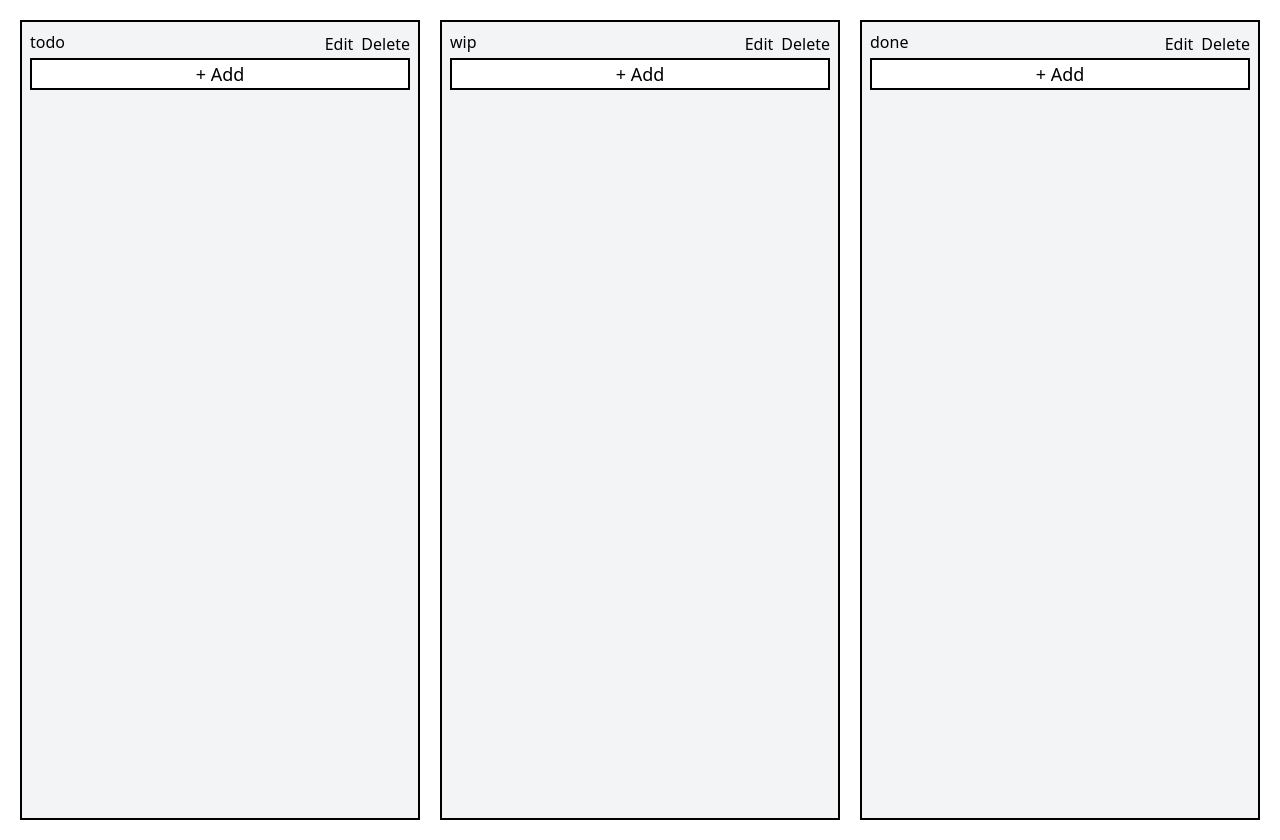
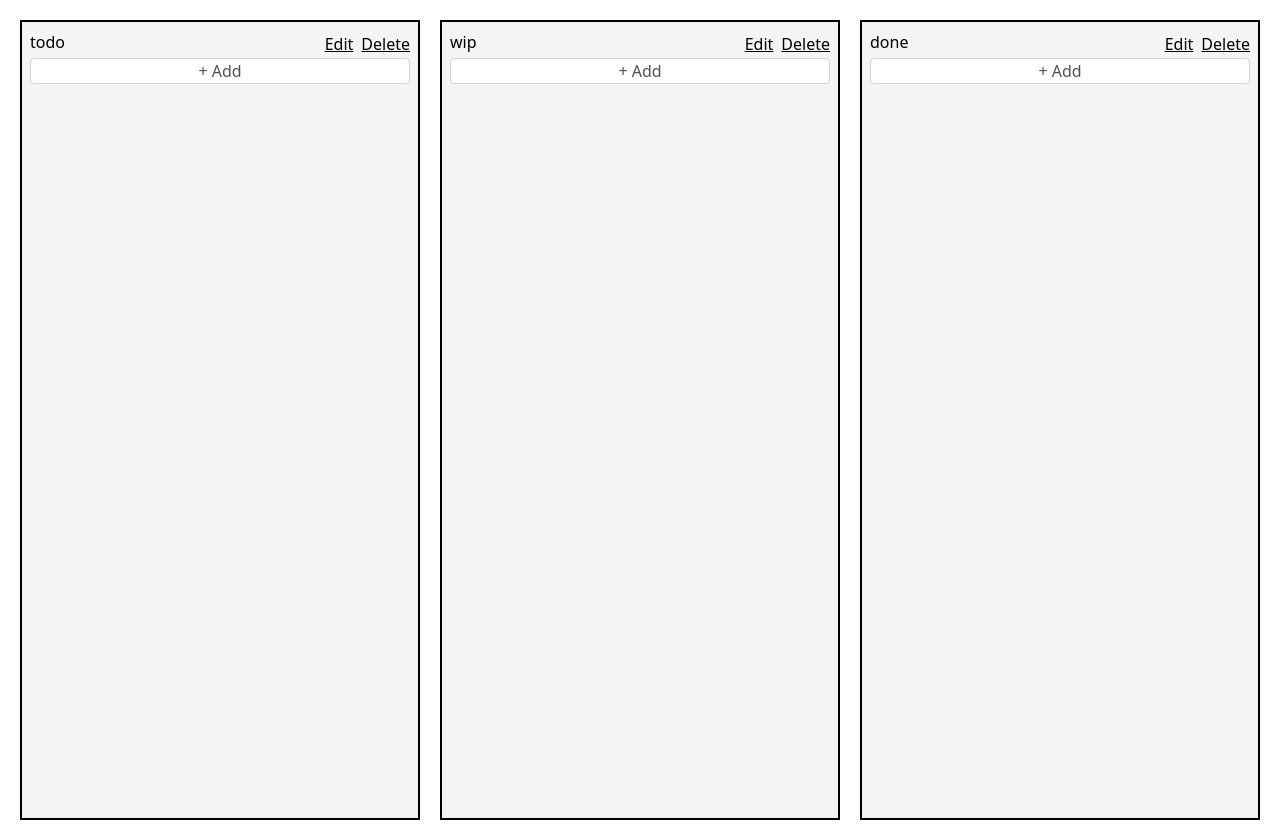
Before and after one commit to takaaat/simple-kanban, a Next.js app: page / in a window 1280 px wide. Built offline with nearby package versions, Linux system fonts and the light colour scheme.

Commit message:
style: buttonのcssを変更

```diff
--- a/src/app/components/Droppable.tsx
+++ b/src/app/components/Droppable.tsx
@@ -48,6 +48,7 @@ const Droppable = ({
           <div className="flex gap-2">
             <button
               type="button"
+              className="cursor-pointer underline"
               onClick={() => {
                 const newName = window.prompt('Type new area name:', area.name);
                 if (newName === null) {
@@ -62,6 +63,7 @@ const Droppable = ({
 
             <button
               type="button"
+              className="cursor-pointer underline"
               onClick={() => {
                 if (
                   window.confirm('Are you sure you want to delete this area?')
@@ -86,7 +88,7 @@ const Droppable = ({
           />
         ))}
         <button
-          className="w-full text-lg border-2 mb-2 text-center bg-white cursor-pointer"
+          className="w-full rounded border border-neutral-300 text-neutral-600 hover:bg-neutral-100 transition   mb-2 text-center bg-white cursor-pointer"
           onClick={() => {
             addTask(area.id);
           }}
```
